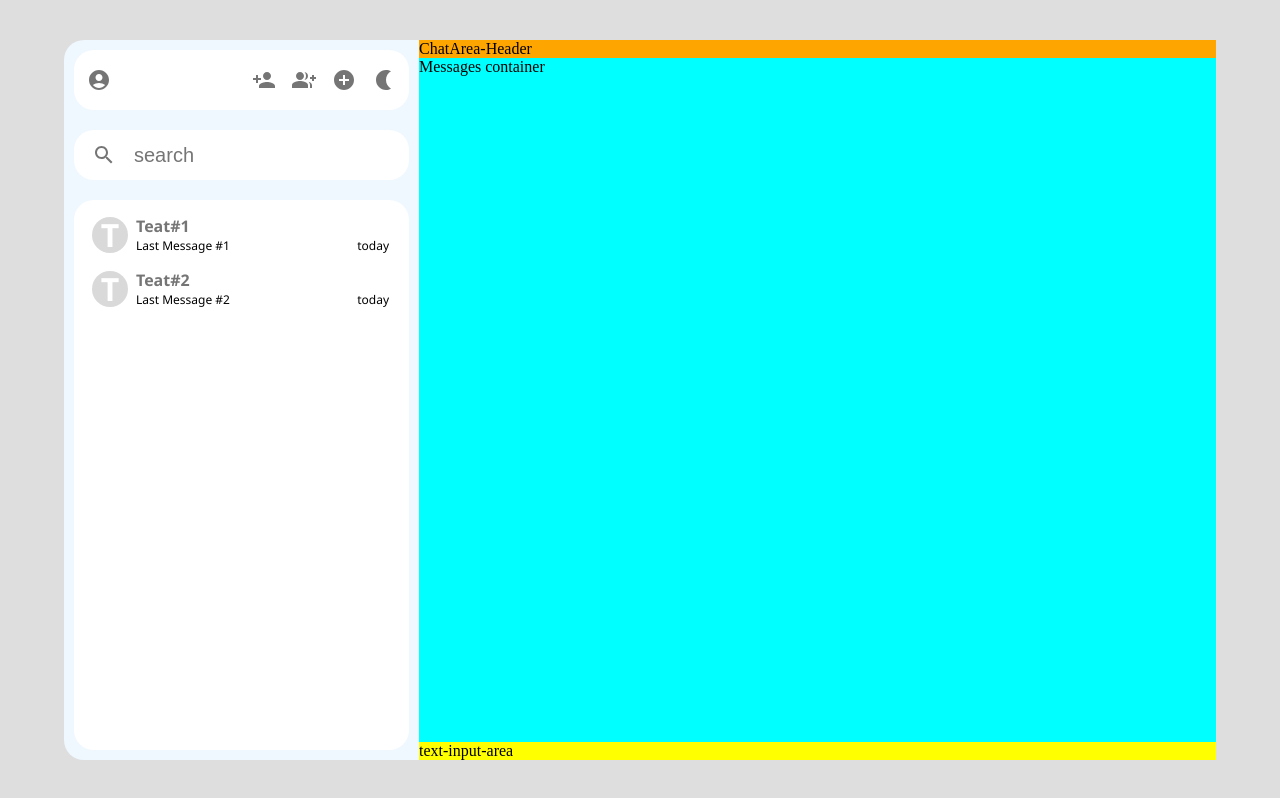
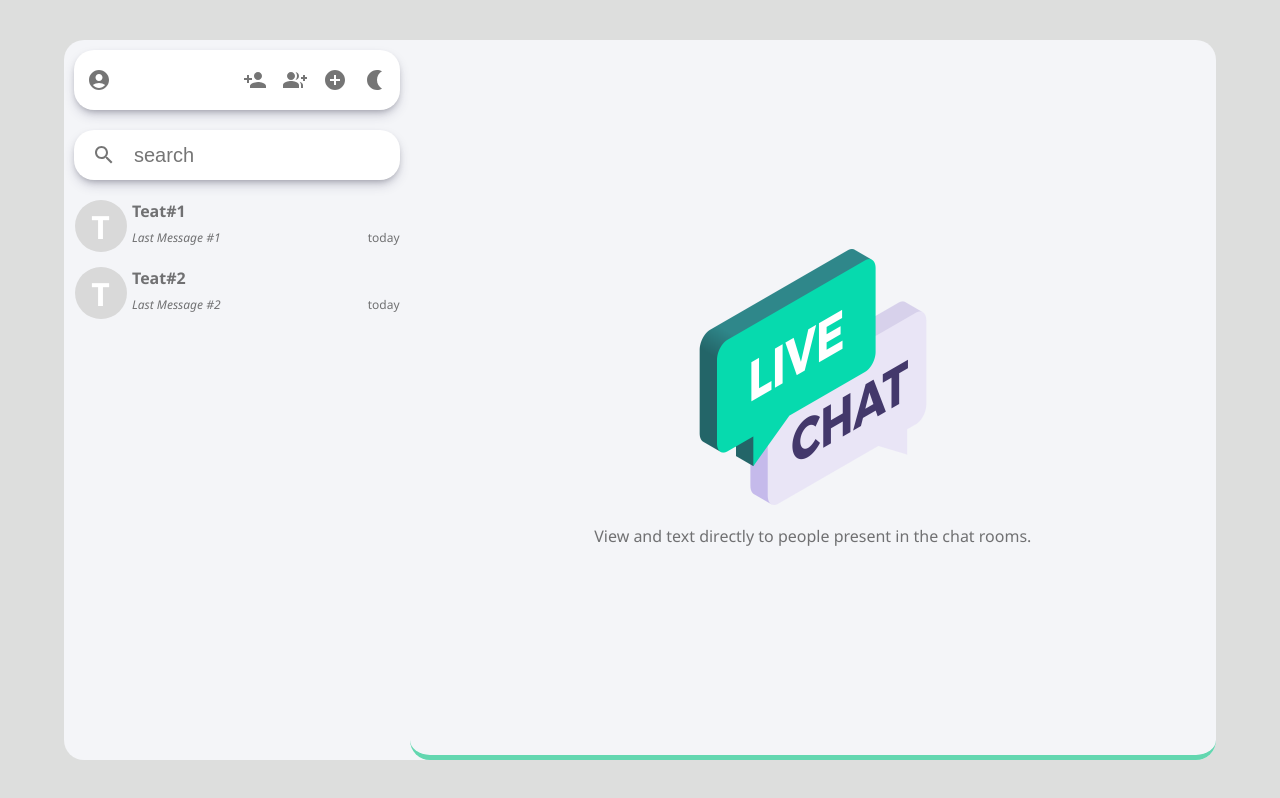
Before and after one commit to Kumarsab11/live-chat, a React (Create React App) app: page / in a window 1280 px wide. Built offline with nearby package versions, Linux system fonts and the light colour scheme.

Commit message:
container and welcome commit

```diff
--- a/src/Components/ChatArea.jsx
+++ b/src/Components/ChatArea.jsx
@@ -1,11 +1,40 @@
 import React from "react";
+import DeleteIcon from "@mui/icons-material/Delete";
+import SendIcon from "@mui/icons-material/Send";
+import { IconButton } from "@mui/material";
+import MessageOthers from "./MessageOthers";
+import MessageSelf from "./MessageSelf";
 
-const ChatArea = () => {
-  return <div className="chatArea-container">
-    <div className="chatArea-header">ChatArea-Header</div>
-    <div className="messages-container">Messages container</div>
-    <div className="text-input-area">text-input-area</div>
-  </div>;
-};
+function ChatArea({ props }) {
+  return (
+    <div className="chatArea-container">
+      <div className="chatArea-header">
+        <p className="con-icon">{props.name[0]}</p>
+        <div className="header-text">
+          <p className="con-title">{props.name}</p>
+          <p className="con-timeStamp">{props.timeStamp}</p>
+        </div>
+        <IconButton>
+          <DeleteIcon />
+        </IconButton>
+      </div>
+      <div className="messages-container">
+        <MessageOthers />
+        <MessageSelf />
+        <MessageOthers />
+        <MessageSelf />
+        <MessageOthers />
+        <MessageSelf />
+        <MessageSelf />
+      </div>
+      <div className="text-input-area">
+        <input placeholder="Type a Message" className="search-box" />
+        <IconButton>
+          <SendIcon />
+        </IconButton>
+      </div>
+    </div>
+  );
+}
 
 export default ChatArea;
--- a/src/Components/MainContainer.jsx
+++ b/src/Components/MainContainer.jsx
@@ -1,15 +1,27 @@
-import React from "react";
+import React, { useState } from "react";
 import "./myStyles.css";
 import Sidebar from "./Sidebar";
-import ChatArea from "./ChatArea";
-//import { WorkArea } from "./WorkArea";
+import Welcome from "./Welcome";
+//import ChatArea from "./ChatArea";
 
 const MainContainer = () => {
+  const [conversations, setConversations] = useState([
+    {
+      name: "Teat#1",
+      lastMessage: "Last Message #1",
+      timeStamp: "today",
+    },
+    {
+      name: "Teat#2",
+      lastMessage: "Last Message #2",
+      timeStamp: "today",
+    },
+  ]);
   return (
     <div className="main-container">
       <Sidebar />
-      {/* <WorkArea /> */}
-      <ChatArea />
+      <Welcome />
+      {/* <ChatArea props={conversations[0]} /> */}
     </div>
   );
 };
--- /dev/null
+++ b/src/Components/MessageOthers.jsx
@@ -0,0 +1,21 @@
+import React from "react";
+import "./myStyles.css";
+
+const MessageOthers = () => {
+  var props1 = { name: "RandomUser", message: "This is a Sample message" };
+
+  return (
+    <div className="other-message-container">
+      <div className="conversation-container">
+        <p className="con-icon">{props1.name[0]}</p>
+        <div className="other-text-content">
+          <p className="con-title">{props1.name}</p>
+          <p className="con-lastMessage">{props1.message}</p>
+          <p className="self-timeStamp">12:00pm</p>
+        </div>
+      </div>
+    </div>
+  );
+};
+
+export default MessageOthers;
--- /dev/null
+++ b/src/Components/MessageSelf.jsx
@@ -0,0 +1,15 @@
+import React from "react";
+
+const MessageSelf = () => {
+  var props2 = { name: "You", message: "This is a Sample message" };
+  return (
+    <div className="self-message-container">
+      <div className="messageBox">
+        <p>{props2.message}</p>
+        <p className="self-timeStamp">12:00pm</p>
+      </div>
+    </div>
+  );
+};
+
+export default MessageSelf;
--- /dev/null
+++ b/src/Components/Welcome.jsx
@@ -0,0 +1,13 @@
+import React from "react";
+import logo from "../Images/live-chat.png";
+
+const Welcome = () => {
+  return (
+    <div className="welcome-container">
+      <img src={logo} alt="LOGO" className="welcome-logo" />
+      <p>View and text directly to people present in the chat rooms.</p>
+    </div>
+  );
+};
+
+export default Welcome;
--- a/src/Components/myStyles.css
+++ b/src/Components/myStyles.css
@@ -1,21 +1,29 @@
+.dark {
+    background-color: #2d3941 !important;
+    color: lightgray !important;
+}
+
+.icon {
+    width: 1.25em !important;
+    height: 1.25em !important;
+}
+
 .main-container {
-    background-color: aliceblue;
+    background-color: #f4f5f8;
     height: 90vh;
     width: 90vw;
     display: flex;
     border-radius: 20px;
 }
 
-.chatArea-container {
-    display: flex;
-    flex: 0.7;
-    flex-direction: column;
-}
-
 .sidebar-container {
     flex: 0.3;
     display: flex;
     flex-direction: column;
+}
+
+.chatArea-container {
+    flex: 0.7;
 }
 
 .sb-header {
@@ -25,6 +33,8 @@
     margin: 10px;
     display: flex;
     justify-content: space-between;
+    box-shadow: rgba(50, 50, 93, 0.25) 0px 6px 12px -2px,
+        rgba(0, 0, 0, 0.3) 0px 3px 7px -3px;
 }
 
 .sb-search {
@@ -34,78 +44,353 @@
     margin: 10px;
     display: flex;
     align-items: center;
+    box-shadow: rgba(50, 50, 93, 0.25) 0px 6px 12px -2px,
+        rgba(0, 0, 0, 0.3) 0px 3px 7px -3px;
+}
+
+textarea:focus,
+input:focus {
+    outline: none;
 }
 
 .search-box {
     outline-width: 0;
     border: none;
+    margin-left: 10px;
     font-size: 1.25rem;
-    margin-left: 10px;
+    color: rgba(0, 0, 0, 0.54);
+    width: 100%;
 }
 
-.sb-conversation {
+.sb-conversations {
     background-color: white;
     border-radius: 20px;
     padding: 5px 10px;
+    flex: 1;
+    box-shadow: rgba(50, 50, 93, 0.25) 0px 6px 12px -2px,
+        rgba(0, 0, 0, 0.3) 0px 3px 7px -3px;
     margin: 10px;
-    flex: 1;
 }
 
 .conversation-container {
     display: grid;
-    grid-template-columns: 32px auto auto;
+    grid-template-columns: 48px auto;
     grid-template-rows: auto auto;
     column-gap: 10px;
     padding: 5px;
     margin: 5px;
-    border-radius: 20px;
+    border-radius: 10px;
+    box-sizing: border-box;
 }
+
+.conversation-container:hover {
+    background-color: #d9d9d9;
+}
+
 
 .con-icon {
     grid-area: 1/1/3/2;
+
     display: flex;
     justify-content: center;
     align-items: center;
+    text-transform: uppercase;
     background-color: #d9d9d9;
-    font-family: "Segoe UI", 'Segoe UI', Tahoma, Geneva, Verdana, sans-serif;
+
+    font-family: "Segoe UI", Tahoma, Geneva, Verdana, sans-serif;
     font-size: 2rem;
     font-weight: bolder;
     color: white;
-    height: 32px;
-    width: 32px;
+    height: 48px;
+    width: 48px;
     padding: 2px;
+
     border-radius: 50%;
     justify-self: center;
     align-self: center;
+    margin-left: 10px;
+    margin-right: 5px;
 }
 
 .con-title {
     grid-area: 1/2/2/4;
-    font-family: "Segoe UI", 'Segoe UI', Tahoma, Geneva, Verdana, sans-serif;
+    font-family: "Segoe UI", Tahoma, Geneva, Verdana, sans-serif;
     font-weight: bold;
     color: rgba(0, 0, 0, 0.54);
+    text-transform: capitalize;
+}
+
+.other-message-container .conversation-container:hover {
+    background-color: white;
+}
+
+.other-message-container .con-lastMessage {
+    color: black;
+    font-size: medium;
+    /* font-style: normal; */
+    /* font-weight: bold; */
 }
 
 .con-timeStamp {
     justify-self: flex-end;
-    font-family: "Segoe UI", 'Segoe UI', Tahoma, Geneva, Verdana, sans-serif;
+    font-family: "Segoe UI", Tahoma, Geneva, Verdana, sans-serif;
     font-size: 0.75rem;
+    color: rgba(0, 0, 0, 0.54);
 }
 
 .con-lastMessage {
-    font-family: "Segoe UI", 'Segoe UI', Tahoma, Geneva, Verdana, sans-serif;
+    font-family: "Segoe UI", Tahoma, Geneva, Verdana, sans-serif;
     font-size: 0.75rem;
+    font-weight: lighter;
+    font-style: italic;
+    color: rgba(0, 0, 0, 0.54);
+}
+
+.chatArea-container {
+    display: flex;
+    flex-direction: column;
+    flex: 0.7;
 }
 
 .chatArea-header {
-    background-color: orange;
+    display: flex;
+    align-items: center;
+    gap: 10px;
+    background-color: white;
+    padding: 10px 10px;
+    margin: 10px;
+    border-radius: 20px;
+    box-shadow: rgba(50, 50, 93, 0.25) 0px 6px 12px -2px,
+        rgba(0, 0, 0, 0.3) 0px 3px 7px -3px;
+}
+
+.header-text {
+    display: flex;
+    flex-direction: column;
+    justify-content: center;
+    flex: 1;
 }
 
 .messages-container {
-    background-color: aqua;
+    display: flex;
+    flex-direction: column;
     flex: 1;
+    background-color: white;
+    padding: 10px 10px;
+    margin: 10px;
+    border-radius: 20px;
+    overflow: scroll;
+    scrollbar-width: none;
+    box-shadow: rgba(50, 50, 93, 0.25) 0px 6px 12px -2px,
+        rgba(0, 0, 0, 0.3) 0px 3px 7px -3px;
+}
+
+.messages-container::-webkit-scrollbar {
+    display: none;
+}
+
+.messages-container::-webkit-scrollbar {
+    display: none;
 }
 
 .text-input-area {
-    background-color: yellow;
+    background-color: white;
+    padding: 10px 10px;
+    margin: 10px;
+    border-radius: 20px;
+    display: flex;
+    justify-content: space-between;
+    box-shadow: rgba(50, 50, 93, 0.25) 0px 6px 12px -2px,
+        rgba(0, 0, 0, 0.3) 0px 3px 7px -3px;
 }
+
+.other-text-content {
+    background-color: #d9d9d9;
+    padding: 10px 10px;
+    margin: 5px;
+    border-radius: 20px;
+    width: max-content;
+    margin-top: 10px;
+    display: flex;
+    flex-direction: column;
+}
+
+.self-message-container {
+    display: flex;
+    justify-content: flex-end;
+}
+
+.messageBox {
+    display: flex;
+    flex-direction: column;
+    background-color: #63d7b0;
+    width: max-content;
+    padding: 10px 10px;
+    margin: 5px;
+    border-radius: 20px;
+    font-family: "Segoe UI", Tahoma, Geneva, Verdana, sans-serif;
+}
+
+.self-timeStamp {
+    align-self: flex-end;
+    font-size: 0.75rem;
+    font-weight: lighter;
+    font-family: "Segoe UI", Tahoma, Geneva, Verdana, sans-serif;
+}
+
+.welcome-logo {
+    height: 20vw;
+}
+
+.welcome-container {
+    flex: 0.7;
+    display: flex;
+    flex-direction: column;
+    justify-content: center;
+    align-items: center;
+    gap: 20px;
+    font-family: "Segoe UI", Tahoma, Geneva, Verdana, sans-serif;
+    color: rgba(0, 0, 0, 0.54);
+    border-bottom: 5px solid #63d7b0;
+    border-radius: 20px;
+}
+
+.createGroups-container {
+    flex: 0.7;
+    align-self: center;
+    padding: 20px 10px;
+    margin: 10px;
+    background-color: white;
+    border-radius: 20px;
+    display: flex;
+    justify-content: space-between;
+}
+
+.login-container {
+    height: 90vh;
+    width: 90vw;
+    background-color: #f4f5f8;
+    border-radius: 20px;
+    display: flex;
+    box-shadow: rgba(100, 100, 111, 0.2) 0px 7px 29px 0px;
+}
+
+.image-container {
+    flex: 0.3;
+    display: flex;
+    justify-content: center;
+    align-items: center;
+}
+
+.login-text {
+    font-size: 2vw;
+    padding-bottom: 20px;
+}
+
+.login-box {
+    flex: 0.7;
+    background-color: white;
+    border-radius: 20px;
+    margin: 10px;
+    font-family: "Segoe UI", Tahoma, Geneva, Verdana, sans-serif;
+    color: #63d7b0;
+    font-weight: bolder;
+    display: flex;
+    flex-direction: column;
+    justify-content: center;
+    align-items: center;
+    gap: 20px;
+}
+
+.list-container {
+    flex: 0.7;
+    display: flex;
+    flex-direction: column;
+}
+
+.ug-header {
+    background-color: white;
+    border-radius: 20px;
+    padding: 12px 5px;
+    margin: 10px;
+    display: flex;
+    justify-content: space-between;
+    align-items: center;
+    box-shadow: rgba(50, 50, 93, 0.25) 0px 6px 12px -2px,
+        rgba(0, 0, 0, 0.3) 0px 3px 7px -3px;
+}
+
+.ug-title {
+    color: rgba(0, 0, 0, 0.54);
+    margin-left: 10px;
+    font-family: "Segoe UI", Tahoma, Geneva, Verdana, sans-serif;
+    font-weight: bolder;
+}
+
+.ug-list {
+    flex: 1;
+    overflow: scroll;
+    scrollbar-width: none;
+    padding: 10px;
+}
+
+.ug-list::-webkit-scrollbar {
+    display: none;
+}
+
+.list-tem {
+    display: flex;
+    align-items: center;
+    background-color: white;
+    box-shadow: rgba(50, 50, 93, 0.25) 0px 6px 12px -2px,
+        rgba(0, 0, 0, 0.3) 0px 3px 7px -3px;
+    border-radius: 20px;
+    padding: 10px 5px;
+    margin: 10px;
+    user-select: none;
+}
+
+.hyper {
+    color: darkviolet;
+    text-decoration: underline;
+    cursor: pointer;
+}
+
+.other-icons {
+    display: flex;
+    flex: 1;
+    justify-content: space-evenly;
+}
+
+@media only screen and (max-width: 40em) {
+    .sb-search {
+        display: none;
+    }
+
+    .sb-conversations {
+        display: none;
+    }
+
+    .sb-header {
+        flex-direction: column;
+        flex: 1;
+        width: min-content;
+    }
+
+    .other-icons {
+        flex-direction: column;
+    }
+
+    .chatArea-container {
+        flex: 1;
+    }
+
+    .sidebar-container {
+        flex: 0;
+    }
+
+    .main-container {
+        height: 100vh;
+        width: 100vw;
+    }
+}
--- a/src/index.js
+++ b/src/index.js
@@ -1,6 +1,5 @@
 import React from "react";
 import ReactDOM from "react-dom/client";
-import "./App.css";
 import App from "./App";
 
 const root = ReactDOM.createRoot(document.getElementById("root"));
```
Also changed, not shown: src/Components/CreateGroups.jsx (added, +9 -0 lines), src/Images/live-chat.png (added).
